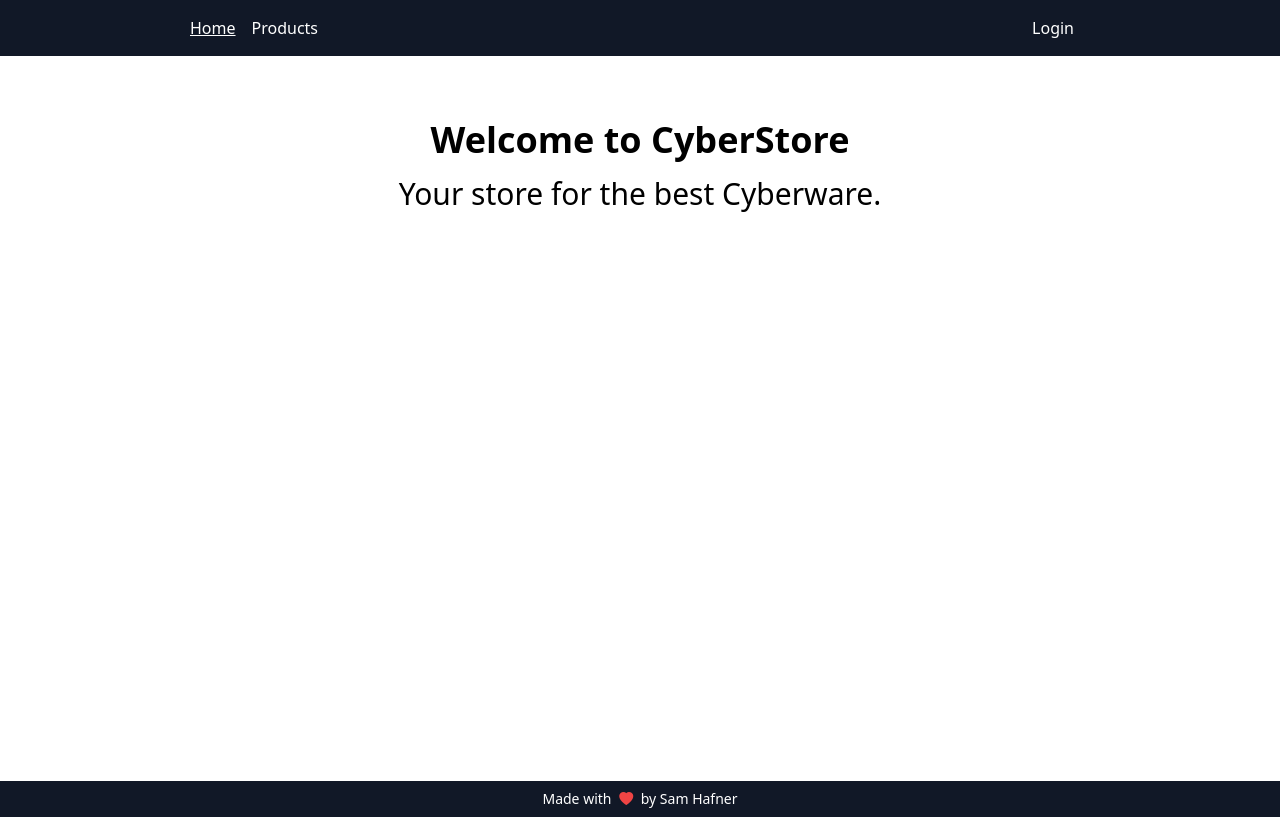
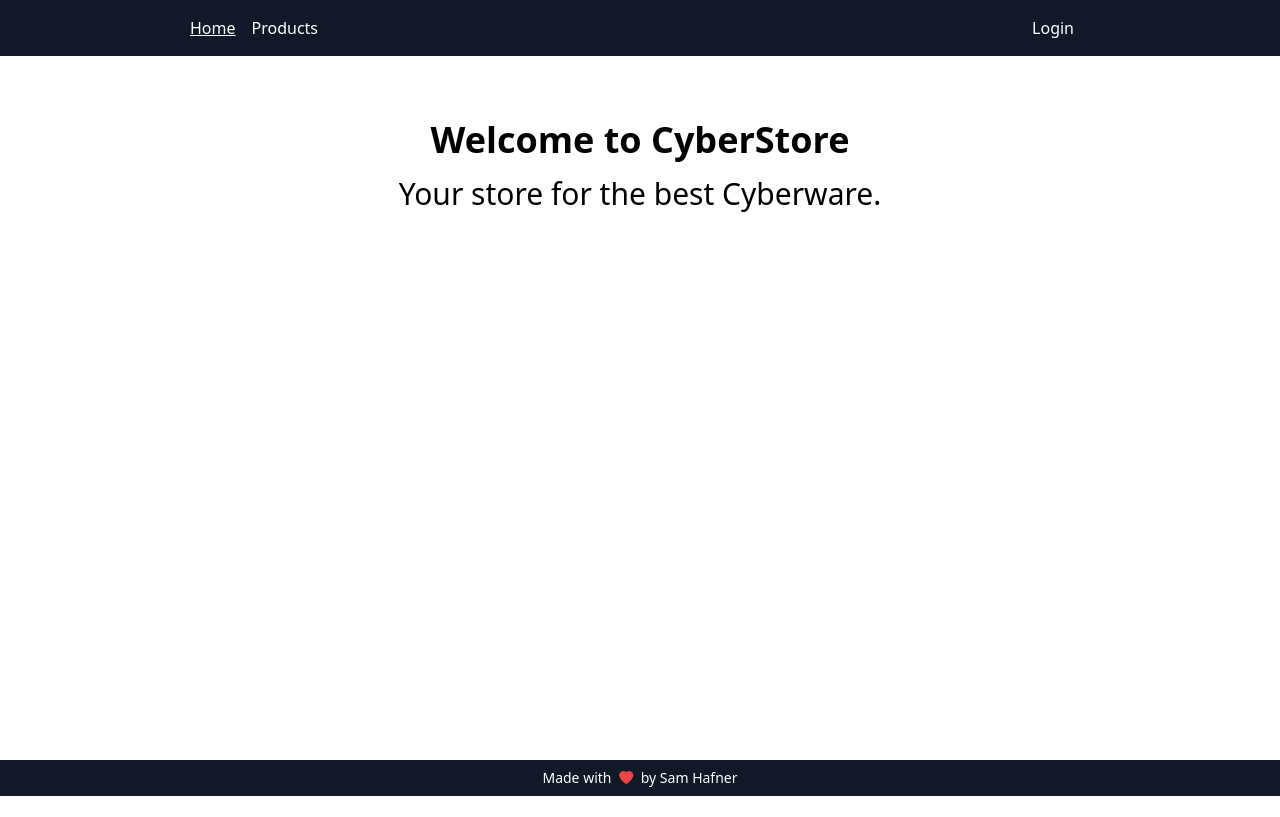
Before and after one commit to samhafner/cybershop_vue, a Vue app: page / in a window 1280 px wide. Built offline with nearby package versions, Linux system fonts and the light colour scheme.

Commit message:
fix min-height

```diff
--- a/src/App.vue
+++ b/src/App.vue
@@ -25,7 +25,7 @@ watchEffect(() => {
   <header class="sticky top-0 z-30">
     <Navbar />
   </header>
-  <main class="min-h-[calc(100vh-40px-36px+1px)]">
+  <main class="min-h-[calc(100vh-60px-36px)]">
     <RouterView v-slot="{ Component, route }">
       <Transition name="fade">
         <component :is="Component" :key="route.path" />
```
